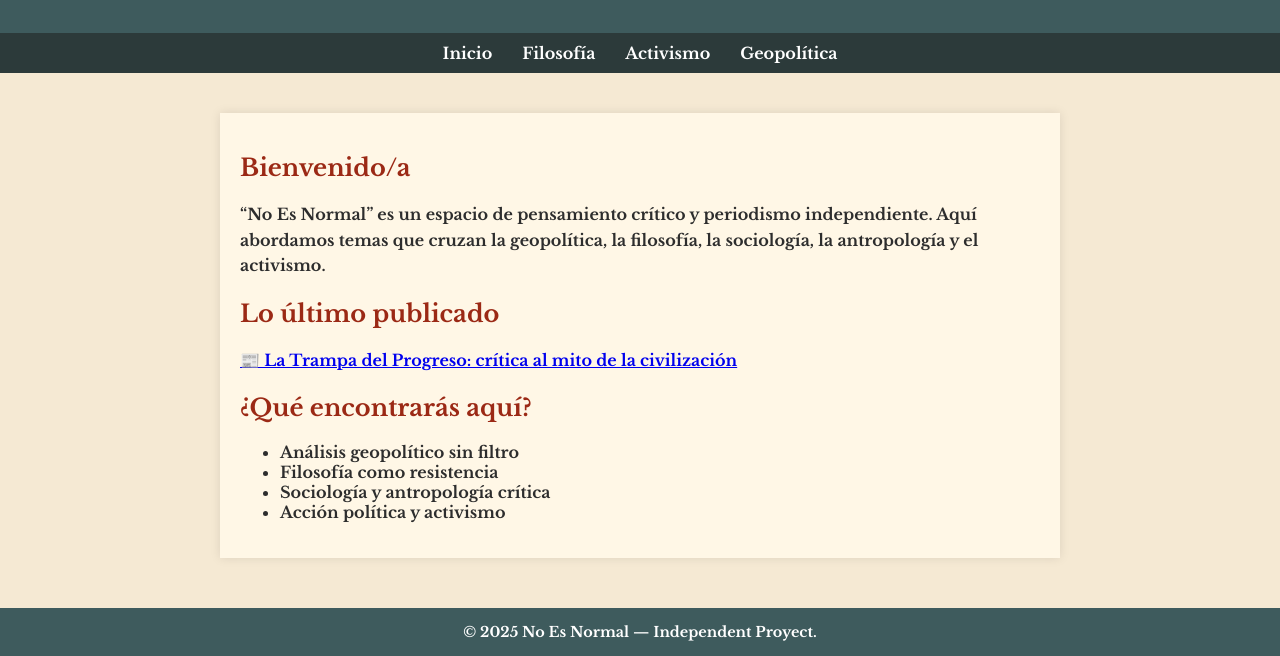
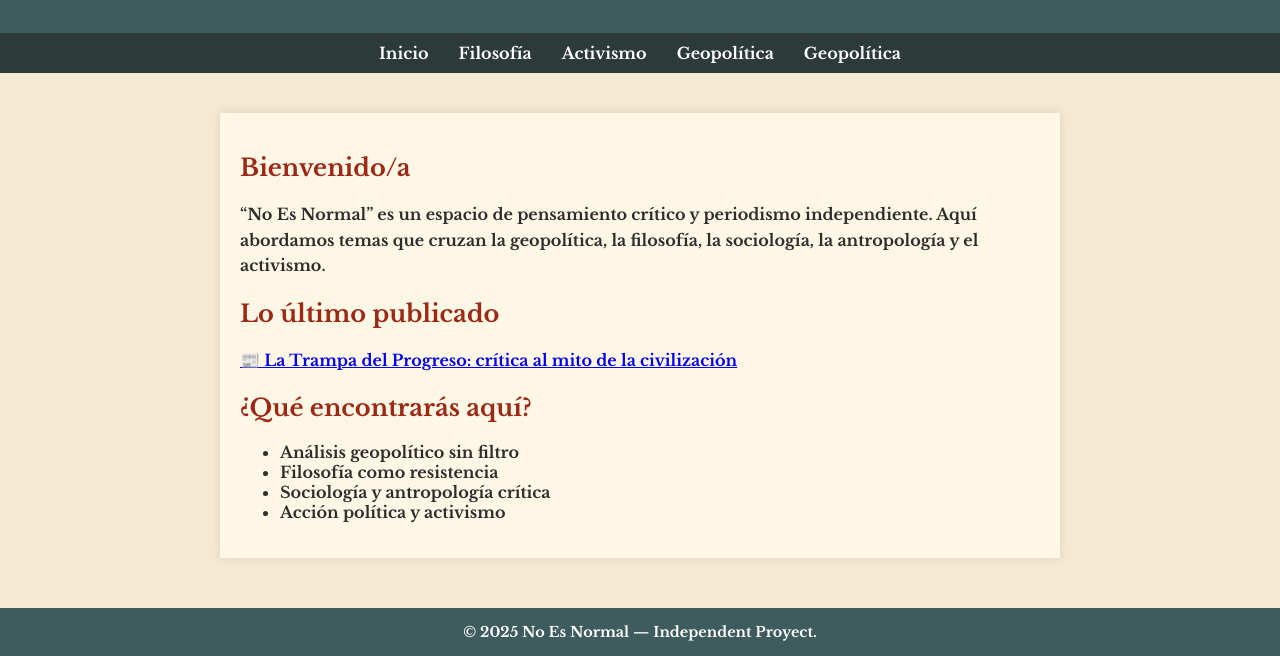
Before and after one commit to NoEsNormal/itsnotnormal, a plain HTML site: page index.html in a window 1280 px wide. Shown: the part 235-891 px from the top of the page. Drawn offline with nearby package versions, Linux system fonts and the light colour scheme.

Commit message:
Update index.html

```diff
--- a/index.html
+++ b/index.html
@@ -84,6 +84,7 @@
     <a href="filosofia.html">Filosofía</a>
     <a href="activismo.html">Activismo</a>
     <a href="geopolitica.html">Geopolítica</a>
+    <a href="artículos.html">Geopolítica</a>
   </nav>
 
   <main>
```
